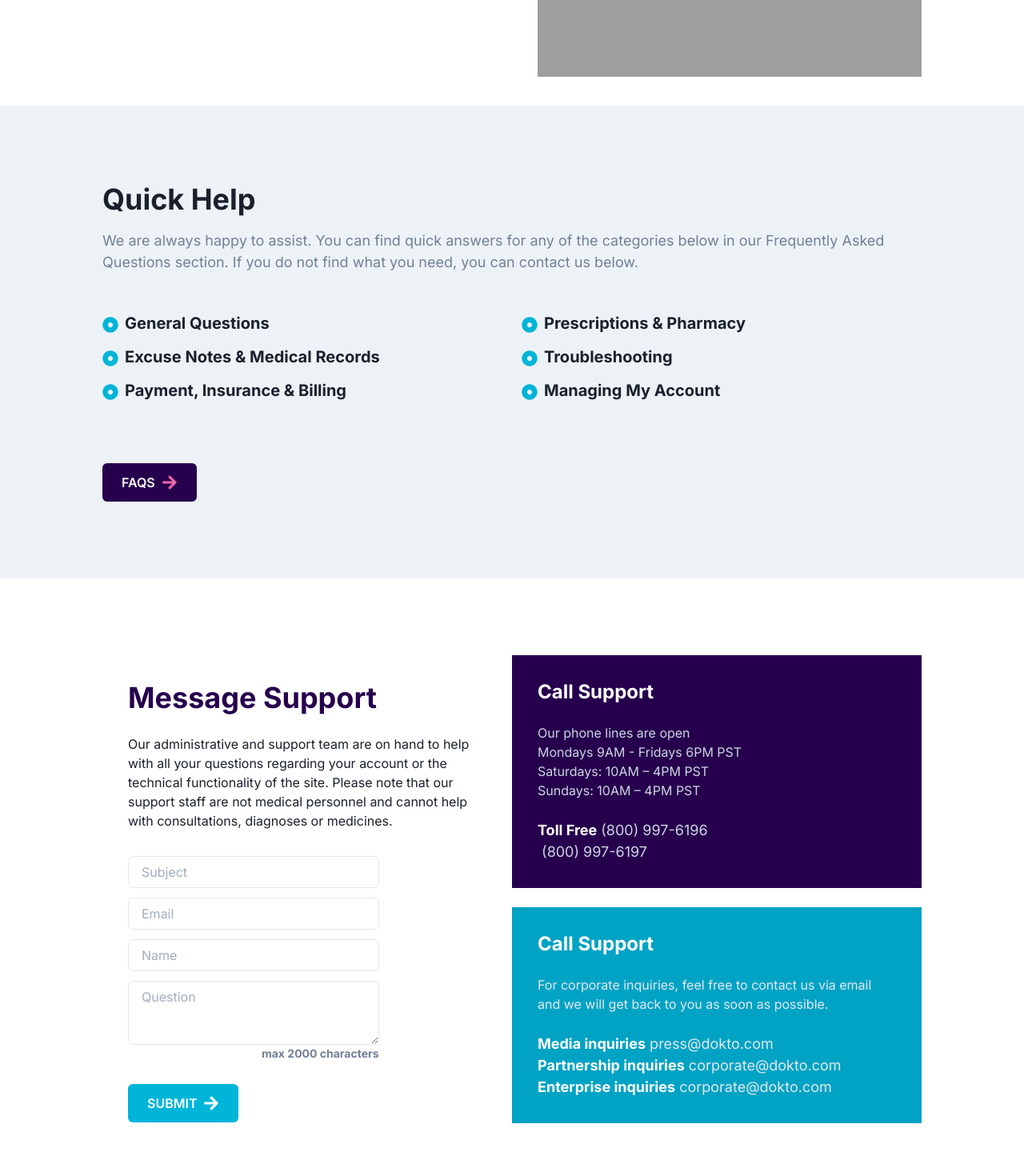
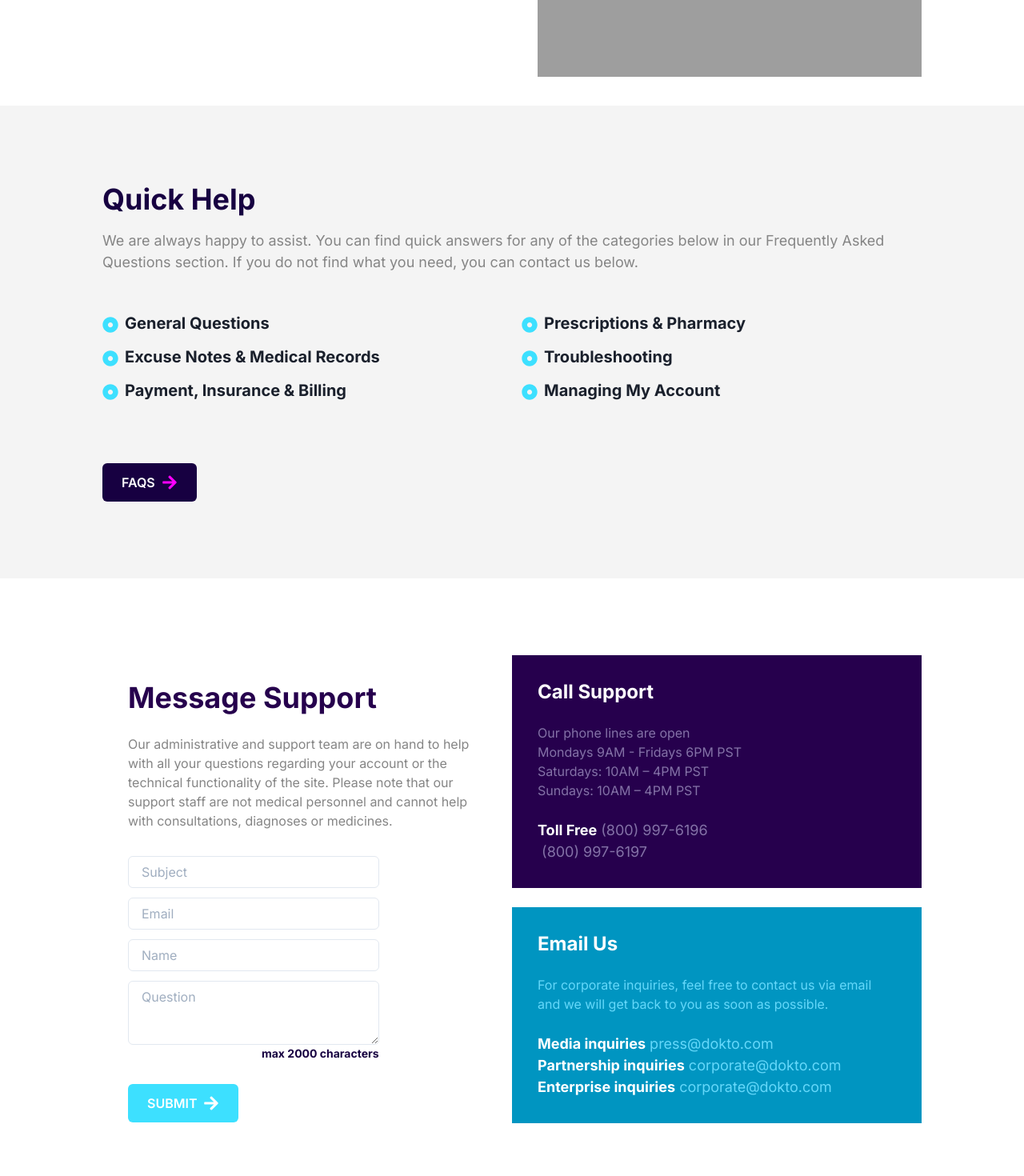
Before and after one commit to leveorxyz/dokto-frontend, a React (Create React App) app: page /contact in a window 1280 px wide. Shown: the part 340-1810 px from the top of the page at 80% size. Built offline with nearby package versions, Linux system fonts and the light colour scheme; grey boxes are pictures that could not be loaded.

Commit message:
Update colors contact us page

```diff
--- a/src/components/common/CustomBulletList.tsx
+++ b/src/components/common/CustomBulletList.tsx
@@ -12,7 +12,7 @@ export default function CustomBulletList({ listData }: PropTypes) {
       {
         listData.map((item) => (
           <ListItem key={item}>
-            <ListIcon as={FaDotCircle} color="cyan.500" />
+            <ListIcon as={FaDotCircle} color="#3DE0FF" />
             {item}
           </ListItem>
         ))
--- a/src/components/common/buttons/ArrowButton.tsx
+++ b/src/components/common/buttons/ArrowButton.tsx
@@ -35,5 +35,5 @@ ArrowButton.defaultProps = {
   onClick: () => {},
   color: "white",
   bgColor: "brand.dark",
-  iconColor: "pink.400",
+  iconColor: "#FF00FF",
 };
--- a/src/components/contact_us/MessageSupport.tsx
+++ b/src/components/contact_us/MessageSupport.tsx
@@ -9,7 +9,7 @@ import ArrowButton from "../common/buttons/ArrowButton";
 const TelephoneContact = () => (
   <Box bg="brand.dark" color="white" p={[6, 6, 8, 8, 8]}>
     <Heading as="h3" fontSize="2xl" pb={6}>Call Support</Heading>
-    <Text color="gray.300">
+    <Text color="#8472A7">
       Our phone lines are open
       <br />
       Mondays 9AM - Fridays 6PM PST
@@ -26,7 +26,7 @@ const TelephoneContact = () => (
       ].map(({ initial, desc }) => (
         <Text key={initial} fontSize="lg">
           <b>{initial}</b>
-          <Box as="span" color="gray.300">
+          <Box as="span" color="#8472A7">
             &nbsp;
             {desc}
           </Box>
@@ -37,9 +37,9 @@ const TelephoneContact = () => (
 );
 
 const EmailContact = () => (
-  <Box bg="cyan.600" color="white" p={[6, 6, 8, 8, 8]}>
-    <Heading as="h3" fontSize="2xl" pb={6}>Call Support</Heading>
-    <Text color="gray.200">
+  <Box bg="#0095C1" color="white" p={[6, 6, 8, 8, 8]}>
+    <Heading as="h3" fontSize="2xl" pb={6}>Email Us</Heading>
+    <Text color="#65D8FA">
       For corporate inquiries, feel free to contact us via email and we will get back to you as soon as possible.
     </Text>
     <br />
@@ -51,7 +51,7 @@ const EmailContact = () => (
       ].map(({ initial, desc }) => (
         <Text key={initial} fontSize="lg">
           <b>{initial}</b>
-          <Box as="span" color="gray.200">
+          <Box as="span" color="#65D8FA">
             &nbsp;
             {desc}
           </Box>
@@ -67,8 +67,8 @@ const ContactForm = () => (
     <Input placeholder="Email" mb={3} />
     <Input placeholder="Name" mb={3} />
     <Textarea placeholder="Question" resize="vertical" />
-    <Text fontSize="sm" fontWeight="bold" color="gray.500" textAlign="right">max 2000 characters</Text>
-    <ArrowButton bgColor="cyan.500" iconColor="white">Submit</ArrowButton>
+    <Text fontSize="sm" fontWeight="bold" color="#170041" textAlign="right">max 2000 characters</Text>
+    <ArrowButton bgColor="#3DE0FF" iconColor="white">Submit</ArrowButton>
   </Box>
 );
 
@@ -78,7 +78,7 @@ export default function MessageSupport() {
       <Flex wrap="wrap">
         <Box w={["100%", "50%", "50", "50%"]} p={[6, 6, 8, 8, 8]}>
           <Heading as="h2" color="brand.dark" pb={6}>Message Support</Heading>
-          <Text>
+          <Text color="#858585">
             Our administrative and support team are on hand to help with all your questions regarding your account or the technical functionality of the site. Please note that our support staff are not medical personnel and cannot help with consultations, diagnoses or medicines.
           </Text>
 
--- a/src/components/contact_us/QuickHelp.tsx
+++ b/src/components/contact_us/QuickHelp.tsx
@@ -16,10 +16,10 @@ export default function QuickHelp() {
   ];
 
   return (
-    <Box w="100%" bg="gray.100">
+    <Box w="100%" bg="#F4F4F4">
       <SpacedContainer py={[12, 24, 24, 24]}>
-        <Heading as="h2" fontWeight="bold" fontSize="4xl" pb="4">Quick Help</Heading>
-        <Box fontSize="lg" color="gray.500">We are always happy to assist. You can find quick answers for any of the categories below in our Frequently Asked Questions section. If you do not find what you need, you can contact us below.</Box>
+        <Heading as="h2" fontWeight="bold" fontSize="4xl" pb="4" color="#170041">Quick Help</Heading>
+        <Box fontSize="lg" color="#858585">We are always happy to assist. You can find quick answers for any of the categories below in our Frequently Asked Questions section. If you do not find what you need, you can contact us below.</Box>
         <Box py={12}>
           <Grid
             templateColumns={{
@@ -31,7 +31,7 @@ export default function QuickHelp() {
             <CustomBulletList listData={listData.slice(3, listData.length)} />
           </Grid>
         </Box>
-        <ArrowButton>FAQs</ArrowButton>
+        <ArrowButton bgColor="#170041">FAQs</ArrowButton>
       </SpacedContainer>
     </Box>
   );
```
